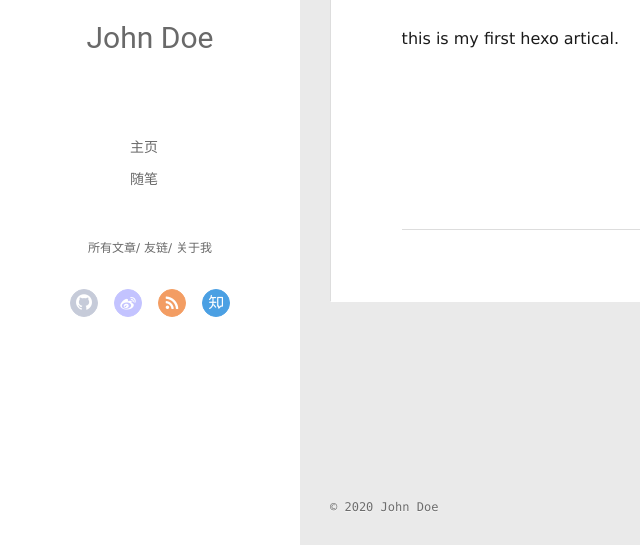
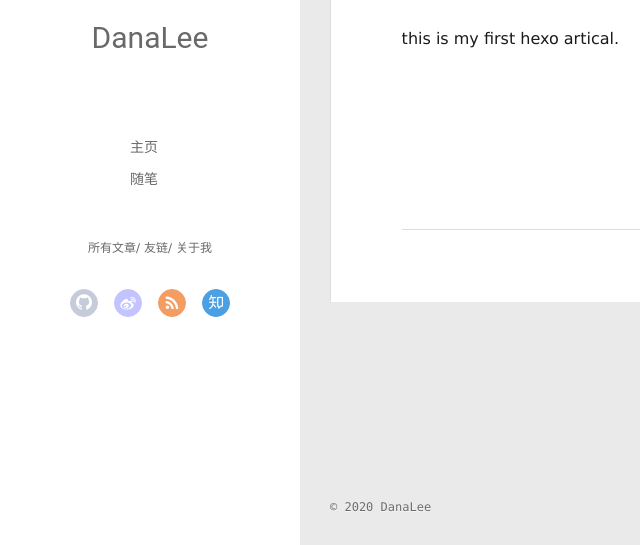
Before and after one commit to DanaLee1990/DanaLee1990.github.io, a plain HTML site: page 2020/05/24/This-is-a-test/index.html in a window 1280 px wide. Shown: the part 252-797 px from the top of the page, 0-640 px from the left. Drawn offline with Linux system fonts and the light colour scheme; no server answers.

Commit message:
Site updated: 2020-05-24 02:27:23

```diff
--- a/2020/05/24/This-is-a-test/index.html
+++ b/2020/05/24/This-is-a-test/index.html
@@ -17,7 +17,7 @@
 <meta property="og:locale" content="en_US">
 <meta property="article:published_time" content="2020-05-23T17:34:54.000Z">
 <meta property="article:modified_time" content="2020-05-23T17:36:35.645Z">
-<meta property="article:author" content="John Doe">
+<meta property="article:author" content="DanaLee">
 <meta name="twitter:card" content="summary">
 
     <link rel="alternative" href="/atom.xml" title="Hexo" type="application/atom+xml">
@@ -50,7 +50,7 @@
 			<img src="" class="js-avatar">
 		</a>
 		<hgroup>
-		  <h1 class="header-author"><a href="/">John Doe</a></h1>
+		  <h1 class="header-author"><a href="/">DanaLee</a></h1>
 		</hgroup>
 
 
@@ -108,7 +108,7 @@
 				<img src="" class="js-avatar">
 			</div>
 			<hgroup>
-			  <h1 class="header-author js-header-author">John Doe</h1>
+			  <h1 class="header-author js-header-author">DanaLee</h1>
 			</hgroup>
 
 
@@ -314,7 +314,7 @@
   <div class="outer">
     <div id="footer-info">
     	<div class="footer-left">
-    		&copy; 2020 John Doe
+    		&copy; 2020 DanaLee
     	</div>
       	<div class="footer-right">
       		<a href="http://hexo.io/" target="_blank">Hexo</a>  Theme <a href="https://github.com/litten/hexo-theme-yilia" target="_blank">Yilia</a> by Litten
```
Also changed, not shown: 2020/05/24/hello-world/index.html (+4 -4 lines), archives/2020/05/index.html (+4 -4 lines), archives/2020/index.html (+4 -4 lines), archives/index.html (+4 -4 lines), index.html (+4 -4 lines).
